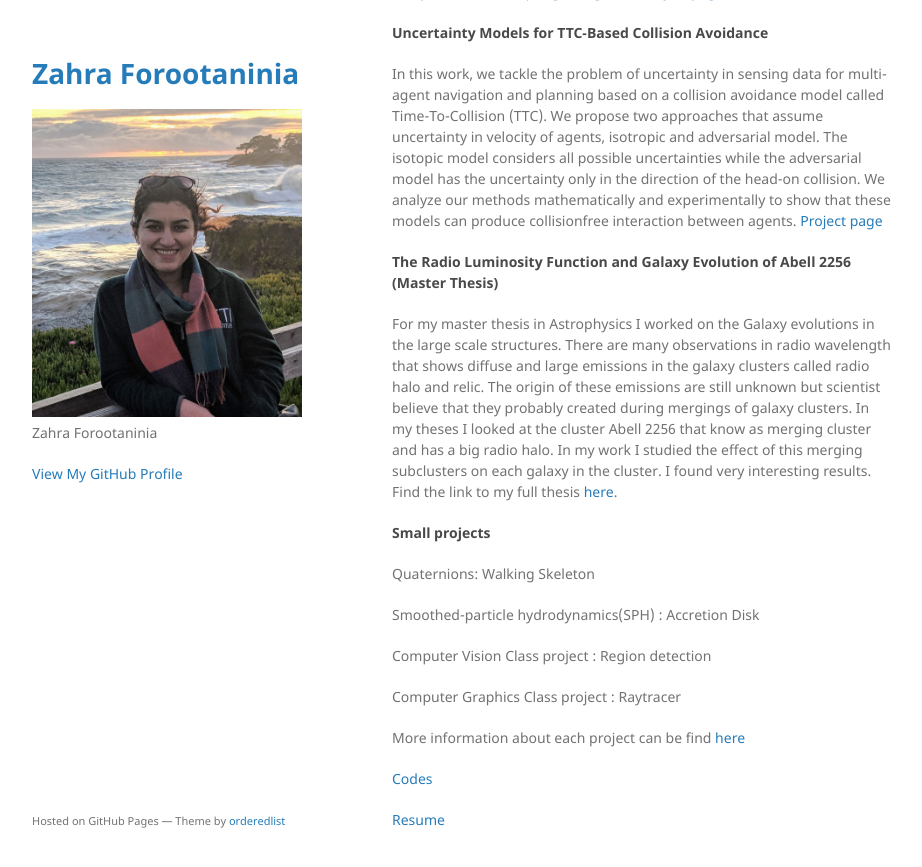
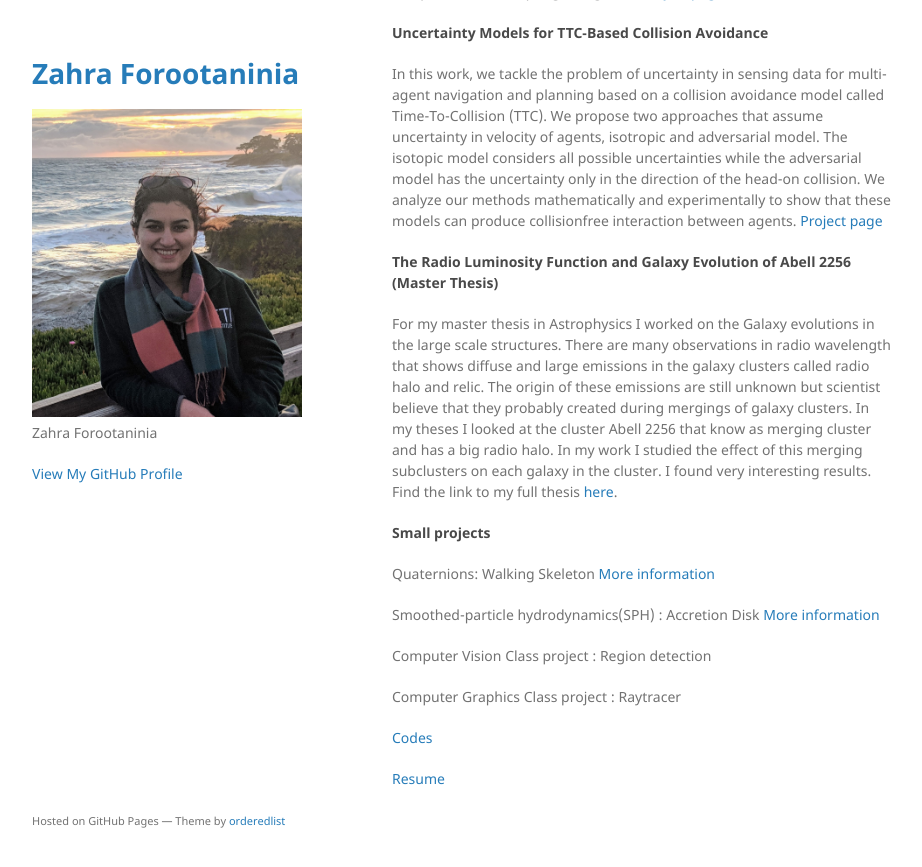
Before and after one commit to zahraforootaninia/zahraforootaninia.github.io, a Jekyll site: the page built from index.md, in a window 1280 px wide and 900 px high, scrolled down 592 px. Shown: the top 867 px of the window, without its empty margins (178-1100 px from the left). Built offline with Jekyll 4.4.1, drawn with Linux system fonts in a browser that asks for light colours; our own code applies the rules of GitHub Pages for plain Markdown files.

Commit message:
Update index.md

```diff
--- a/index.md
+++ b/index.md
@@ -45,15 +45,14 @@ Find the link to my full thesis [here](https://conservancy.umn.edu/handle/11299/
 
 #### Small projects
 
-Quaternions: Walking Skeleton
+Quaternions: Walking Skeleton [More information](./walking_skeleton.md)
 
-Smoothed-particle hydrodynamics(SPH) : Accretion Disk
+Smoothed-particle hydrodynamics(SPH) : Accretion Disk [More information](./sph.md)
 
 Computer Vision Class project : Region detection
 
 Computer Graphics Class project : Raytracer
 
-More information about each project can be find [here](./another-page.html)
 
 
 
```
